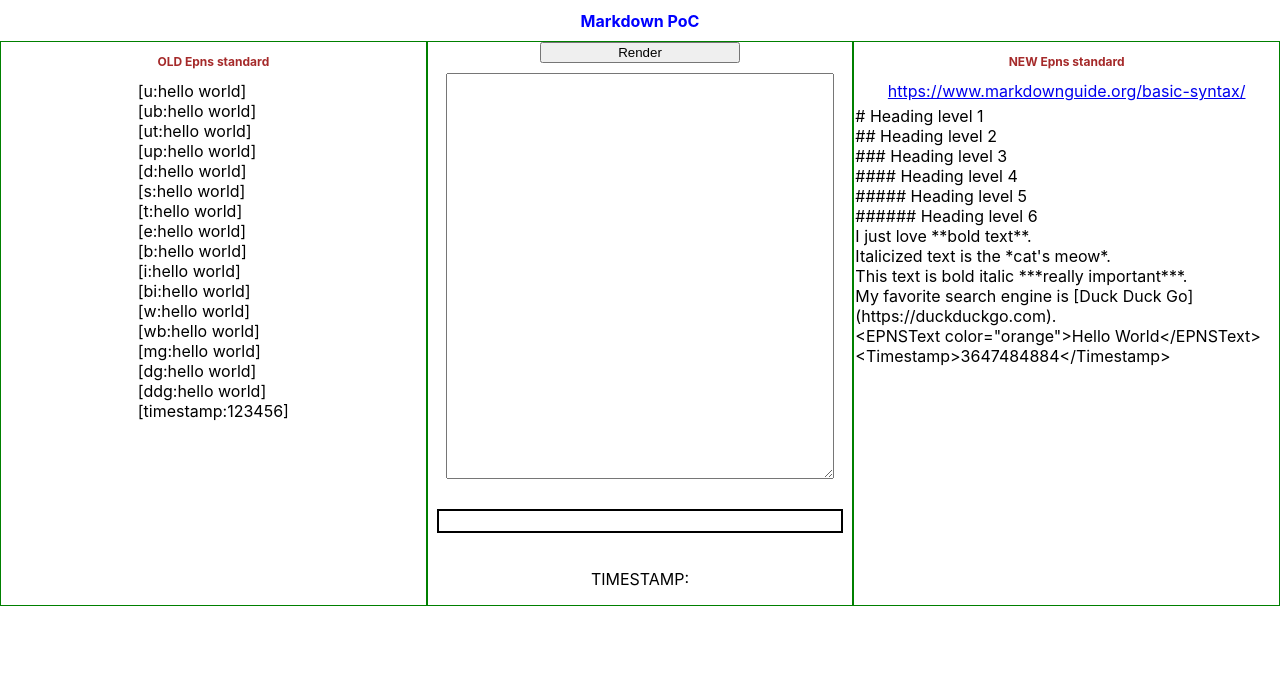
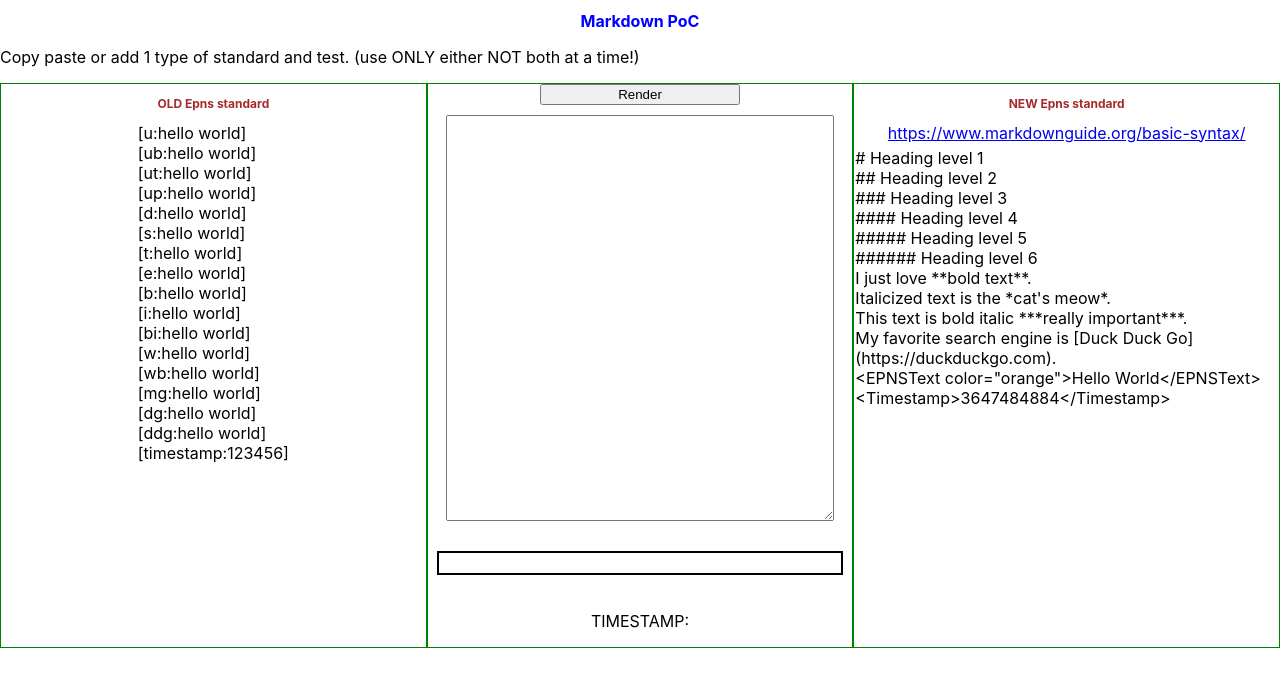
Before and after one commit to subhranshudas/mkd-2-jsx, a React (Create React App) app: page / in a window 1280 px wide. Shown: the top 686 px of the page. Built offline with nearby package versions, Linux system fonts and the light colour scheme.

Commit message:
add some instructions

```diff
--- a/src/App.tsx
+++ b/src/App.tsx
@@ -81,6 +81,7 @@ function App() {
   return (
     <StyledApp>
       <h1 className='pageHeader'>Markdown PoC</h1>
+      <p>Copy paste or add 1 type of standard and test. (use ONLY either NOT both at a time!)</p>
 
       <Group>
         <Column>
```
